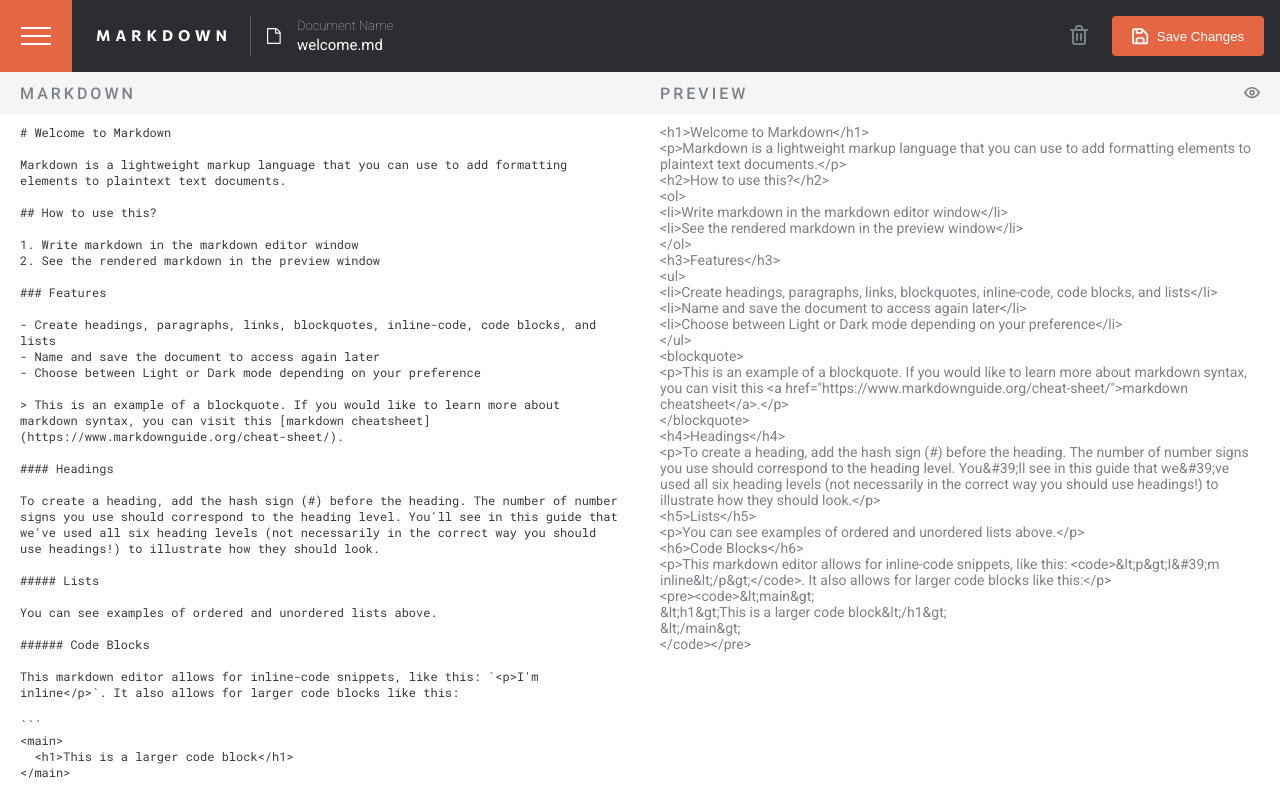
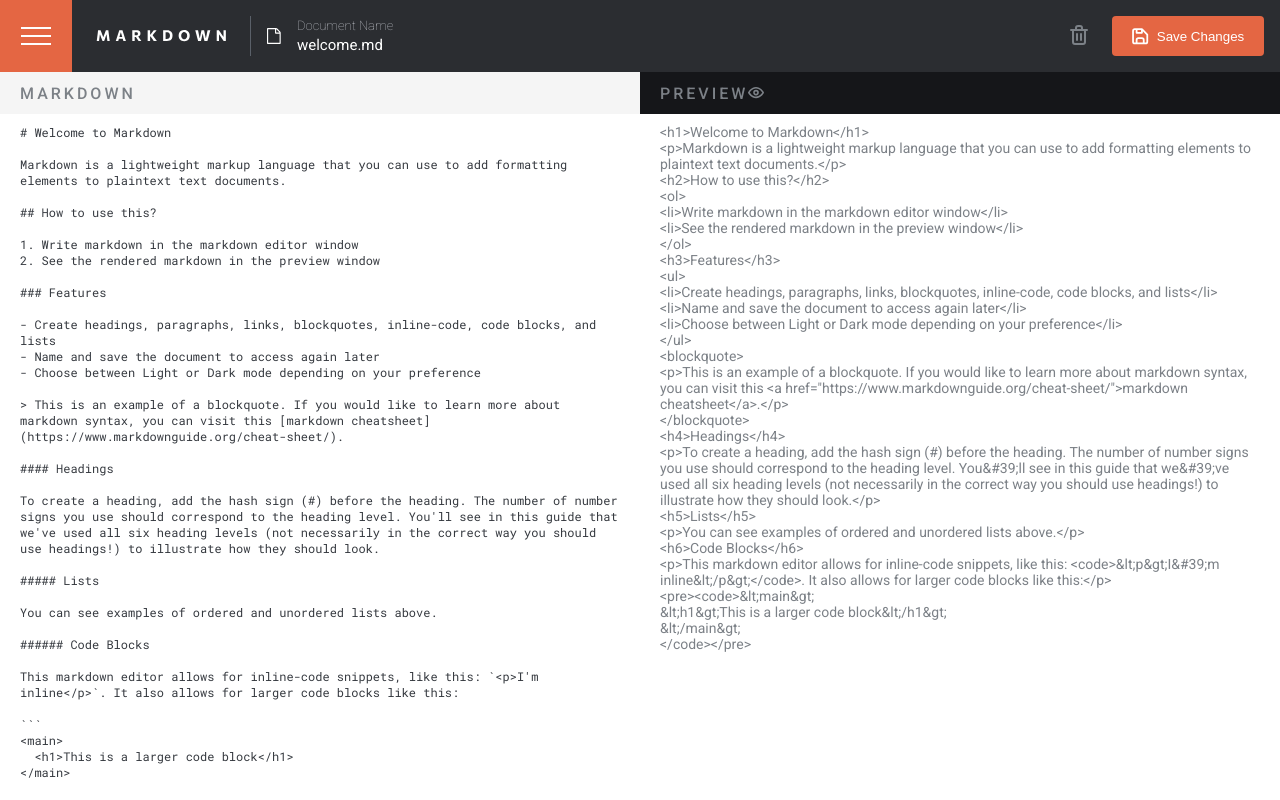
Before and after one commit to eawebmaster20/markdown-editor, an Angular app: page / in a window 1280 px wide. Built offline with nearby package versions, Linux system fonts and the light colour scheme.

Commit message:
Added preview to dark themes

```diff
--- a/src/app/components/preview/preview.component.scss
+++ b/src/app/components/preview/preview.component.scss
@@ -9,7 +9,7 @@
   width: 100%;
   height: 42px;
   align-items: center;
-  background: var(--slate-200);
+  background: var(--slate-1000);
   font-family: Roboto, "Sans-serif";
   padding: 0 20px;
 }
@@ -35,7 +35,11 @@
   // background: blue;
 }
 
-
+// .preview-bar {
+//   display: flex;
+//   justify-content: space-between;
+//   align-items: center;
+// }
 
 .toggle-preview {
   display: flex;
--- a/src/styles.scss
+++ b/src/styles.scss
@@ -221,6 +221,7 @@ input {
   }
 
 
+
 }
 
 
@@ -270,8 +271,6 @@ input {
   padding: 0 20px;
 }
 
-.preview-bar {
-  display: flex;
-  justify-content: space-between;
-  align-items: center;
+div.markdown-bar .preview-bar {
+  background-color: green;
 }
```
